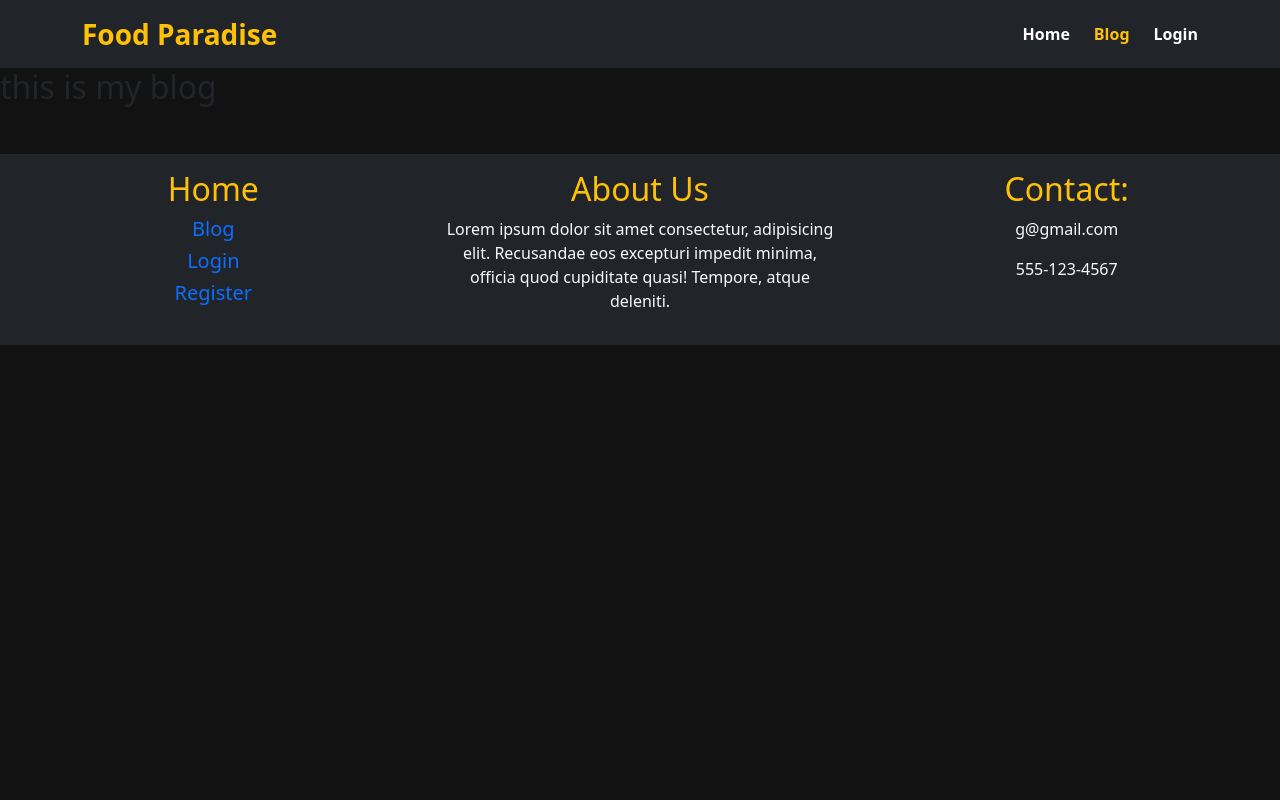
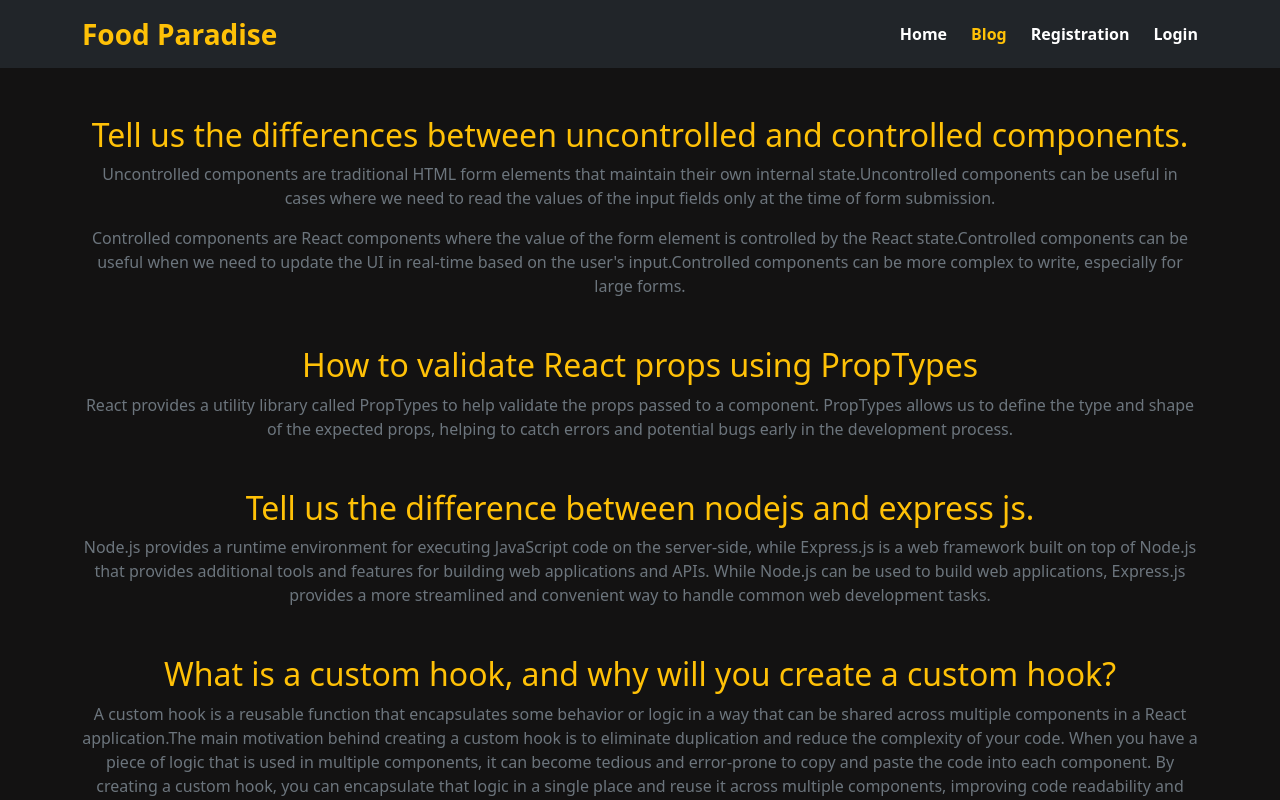
Before and after one commit to gambit101/food-paradise, a React (Vite) app: page /blog in a window 1280 px wide. Shown: the top 800 px of the page. Built offline with nearby package versions, Linux system fonts and the light colour scheme; no server answers.

Commit message:
added links

```diff
--- a/src/components/Blog.jsx
+++ b/src/components/Blog.jsx
@@ -3,7 +3,23 @@ import React from 'react';
 const Blog = () => {
     return (
         <div>
-            <h2>this is my blog</h2>
+            <div className='container mt-5'>
+                <h2 className='text-warning text-center'>Tell us the differences between uncontrolled and controlled components.</h2>
+                <p className='text-secondary text-center'>Uncontrolled components are traditional HTML form elements that maintain their own internal state.Uncontrolled components can be useful in cases where we need to read the values of the input fields only at the time of form submission.</p>
+                <p className='text-secondary text-center'>Controlled components are React components where the value of the form element is controlled by the React state.Controlled components can be useful when we need to update the UI in real-time based on the user's input.Controlled components can be more complex to write, especially for large forms.</p>
+            </div>
+            <div className='container mt-5'>
+                <h2 className='text-warning text-center'>How to validate React props using PropTypes</h2>
+                <p className='text-secondary text-center'>React provides a utility library called PropTypes to help validate the props passed to a component. PropTypes allows us to define the type and shape of the expected props, helping to catch errors and potential bugs early in the development process. </p>
+            </div>
+            <div className='container mt-5'>
+                <h2 className='text-warning text-center'>Tell us the difference between nodejs and express js.</h2>
+                <p className='text-secondary text-center'>Node.js provides a runtime environment for executing JavaScript code on the server-side, while Express.js is a web framework built on top of Node.js that provides additional tools and features for building web applications and APIs. While Node.js can be used to build web applications, Express.js provides a more streamlined and convenient way to handle common web development tasks. </p>
+            </div>
+            <div className='container mt-5'>
+                <h2 className='text-warning text-center'>What is a custom hook, and why will you create a custom hook?</h2>
+                <p className='text-secondary text-center'>A custom hook is a reusable function that encapsulates some behavior or logic in a way that can be shared across multiple components in a React application.The main motivation behind creating a custom hook is to eliminate duplication and reduce the complexity of your code. When you have a piece of logic that is used in multiple components, it can become tedious and error-prone to copy and paste the code into each component. By creating a custom hook, you can encapsulate that logic in a single place and reuse it across multiple components, improving code readability and maintainability.</p>
+            </div>
         </div>
     );
 };
--- a/src/components/Foods.jsx
+++ b/src/components/Foods.jsx
@@ -37,7 +37,7 @@ const Foods = () => {
                     <h5 className='text-warning mt-3'>Experience: {foods.experience}</h5>
                     <h5 className='text-white mt-3'>3 special recipes</h5>
                     <h5 className='text-white mt-3'><FaRegThumbsUp className='me-1'></FaRegThumbsUp> Likes: {foods.likes}</h5>
-                    <h5 className='text-white mt-3'>Details: {foods.description}</h5>
+                    <h5 className='text-white mt-3'><span className='text-warning'>Details:</span> {foods.description}</h5>
                 </div>
             </div>
 
--- a/src/components/Footer.jsx
+++ b/src/components/Footer.jsx
@@ -8,14 +8,15 @@ const Footer = () => {
             <Container fluid className="bg-dark text-light py-3">
                 <Row>
                     <Col className="text-center">
-                        <h2 className='text-warning'>Home</h2>
-                        <Link className='text-decoration-none' to='/blog'><h5>Blog</h5></Link>
-                        <Link className='text-decoration-none' to='/login'><h5>Login</h5></Link>
-                        <Link className='text-decoration-none' to='/register'><h5>Register</h5></Link>
+                        <h2 className='text-warning'>Go To</h2>
+                        <Link className='text-decoration-none' to='/'><p>Home</p></Link>
+                        <Link className='text-decoration-none' to='/blog'><p>Blog</p></Link>
+                        <Link className='text-decoration-none' to='/login'><p>Login</p></Link>
+                        <Link className='text-decoration-none' to='/register'><p>Register</p></Link>
                     </Col>
                     <Col className="text-center">
                         <h2 className='text-warning'>About Us</h2>
-                        <p>Lorem ipsum dolor sit amet consectetur, adipisicing elit. Recusandae eos excepturi impedit minima, officia quod cupiditate quasi! Tempore, atque deleniti.</p>
+                        <p>To help the business grow, Veaceslav participated in the 2021 grants competition announced by the “EU4Moldova: Focal Region” programme, funded by the EU and implemented by UNDP and UNICEF. As a result, he received approximately €25,000 for the purchase of various equipment installed in the restaurant, warehouse, bakery, and semi-finished products production point. Currently,</p>
                     </Col>
                     <Col className="text-center text-decoration-none">
                         <h2 className='text-warning'>Contact:</h2>
--- a/src/components/Header.jsx
+++ b/src/components/Header.jsx
@@ -31,6 +31,11 @@ const Header = () => {
                             } href="#home">Blog</NavLink>
                         </div>
                         <div className='ms-4'>
+                            <NavLink to='/register' style={{ fontWeight: 'bold' }} className={({ isActive, isPending }) =>
+                                isPending ? "" : isActive ? "text-warning text-decoration-none" : "text-white text-decoration-none"
+                            } href="#home">Registration</NavLink>
+                        </div>
+                        <div className='ms-4'>
                         {user ? <span className='text-white ms-3 '><img style={{ height: '32px' }} className='rounded-5' src={user?.photoURL} alt="" /><button className='ms-3 bg-warning fw-bold p-1 rounded border-0 text-black' onClick={handleLogOut}>Log Out</button></span> : <NavLink to='/login' style={{ fontWeight: 'bold' }} className={({ isActive, isPending }) =>
                                 isPending ? "" : isActive ? "text-warning text-decoration-none" : "text-white text-decoration-none"
                             } href="#home">Login</NavLink>}
```
